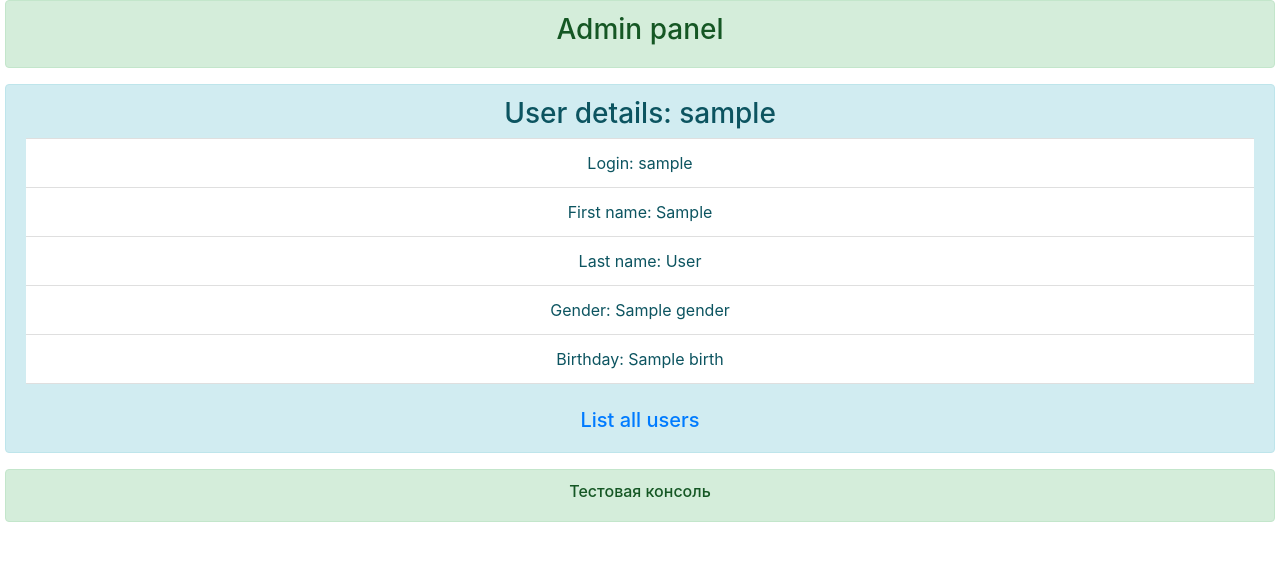
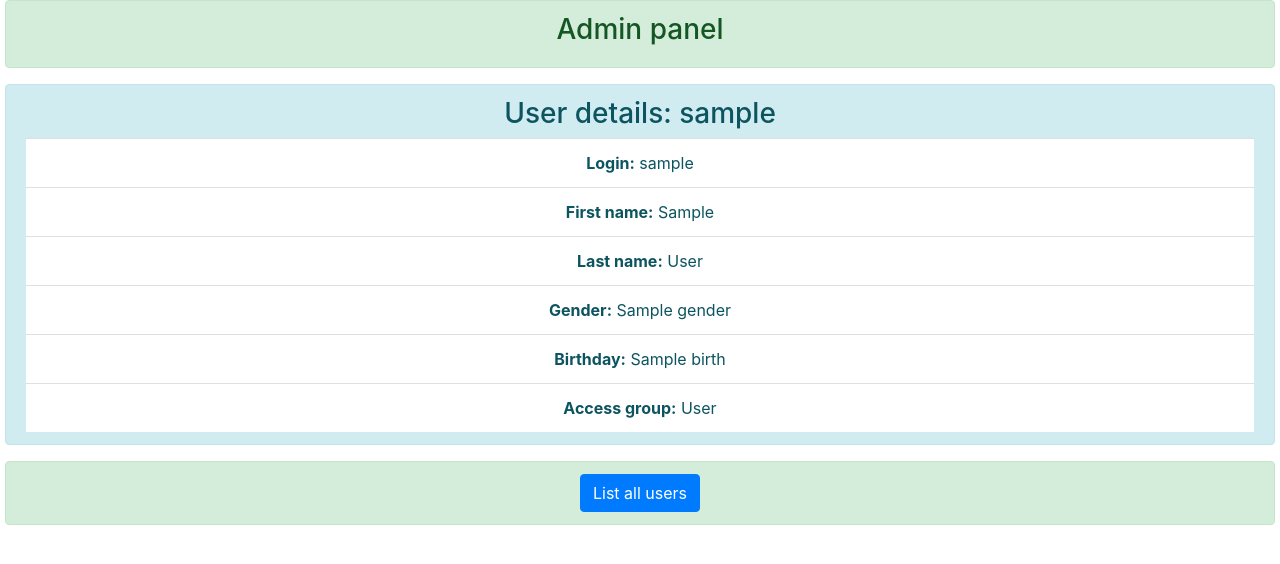
Before and after one commit to SteeringBIG/TestSibers, a PHP site: template views/user_data.php in a window 1280 px wide. Shown: the top 564 px of the page. Run offline with PHP 8.4, Linux system fonts and the light colour scheme; the visitor is signed in with stand-in values (Sample User, id 1); the template is opened without the code that fills it: most values are stand-ins (such as "Sample title", 1, 10 or a date in 2020).

Commit message:
show list all users from admin

```diff
--- a/src/main.php
+++ b/src/main.php
@@ -3,6 +3,12 @@ namespace Sibers;
 
 class main
 {
+    public $user_check;
+
+    public function __construct()
+    {
+        $this->user_check = md5($_SERVER['HTTP_USER_AGENT'] . $_SERVER['REMOTE_ADDR']);
+    }
 
 	private function showHead()
 	{
@@ -35,6 +41,9 @@ class main
 
     public function showLoginForm()
     {
+        $_SESSION = array();
+        $_SESSION['user_data'] = $this->user_check;
+
         $this->showHead();
         require 'views/login_form.php';
         $this->showFooter();
@@ -46,4 +55,13 @@ class main
         require 'views/user_data.php';
         $this->showFooter();
     }
+
+    public function showListUsers($allUsers)
+    {
+        //echo var_dump($allUsers);
+
+        $this->showHead();
+        require 'views/list_users.php';
+        $this->showFooter();
+    }
 }
--- a/views/footer.php
+++ b/views/footer.php
@@ -2,7 +2,12 @@
 
     <div class="col-">
         <div class="alert alert-success text-center">
-            <h6>Тестовая консоль</h6>
+            <?php if($_SESSION['access'] === 1) : ?>
+                <form action="/panel" method="post">
+                    <input type="hidden" name="action" value="list">
+                    <button type="submit" class="btn btn-primary">List all users</button>
+                </form>
+            <?php endif; ?>
         </div>
     </div>
 
--- a/views/user_data.php
+++ b/views/user_data.php
@@ -2,15 +2,12 @@
     <div class="alert alert-info text-center">
         <h3>User details: <?= $userData['user_login']?></h3>
         <ul class="list-group list-group-flush">
-            <li class="list-group-item">Login: <?= $userData['user_login']?></li>
-            <li class="list-group-item">First name: <?= $userData['first_name']?></li>
-            <li class="list-group-item">Last name: <?= $userData['last_name']?></li>
-            <li class="list-group-item">Gender: <?= $userData['gender']?></li>
-            <li class="list-group-item">Birthday: <?= $userData['birth']?></li>
+            <li class="list-group-item"><b>Login:</b> <?= $userData['user_login']?></li>
+            <li class="list-group-item"><b>First name:</b> <?= $userData['first_name']?></li>
+            <li class="list-group-item"><b>Last name:</b> <?= $userData['last_name']?></li>
+            <li class="list-group-item"><b>Gender:</b> <?= $userData['gender']?></li>
+            <li class="list-group-item"><b>Birthday:</b> <?= $userData['birth']?></li>
+            <li class="list-group-item"><b>Access group:</b> <?php echo ($userData['access'] === 1) ? "Admin" : "User" ?></li>
         </ul>
-        <?php if($_SESSION['access'] === 1) : ?>
-            <br>
-            <h5><a href="/list">List all users</a></h5>
-        <?php endif; ?>
     </div>
 </div>
```
Also changed, not shown: index.php (+15 -11 lines), src/dataBase.php (+14 -7 lines), views/list_users.php (added, +40 -0 lines).
